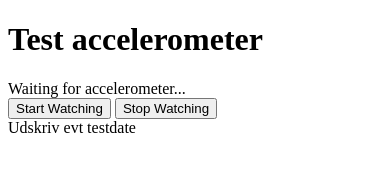
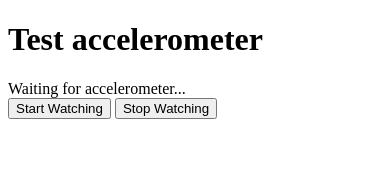
Before and after one commit to Vampiredk/AppTest, a plain HTML site: page index.html in a window 390 px wide. Drawn offline with Linux system fonts and the light colour scheme; some packages are replaced by stand-ins of ours.

Commit message:
Hotfix 7

```diff
--- a/index.html
+++ b/index.html
@@ -15,6 +15,5 @@
 			<div id="accelerometer">Waiting for accelerometer...</div>
 			<button onclick = "startWatch();">Start Watching</button>
 			<button onclick = "stopWatch();">Stop Watching</button>
-			<div id="data">Udskriv evt testdate</div>
 		</body>
 </html>
```
Also changed, not shown: Accelerometer.js (+8 -1 lines), config.xml (added, +56 -0 lines).
